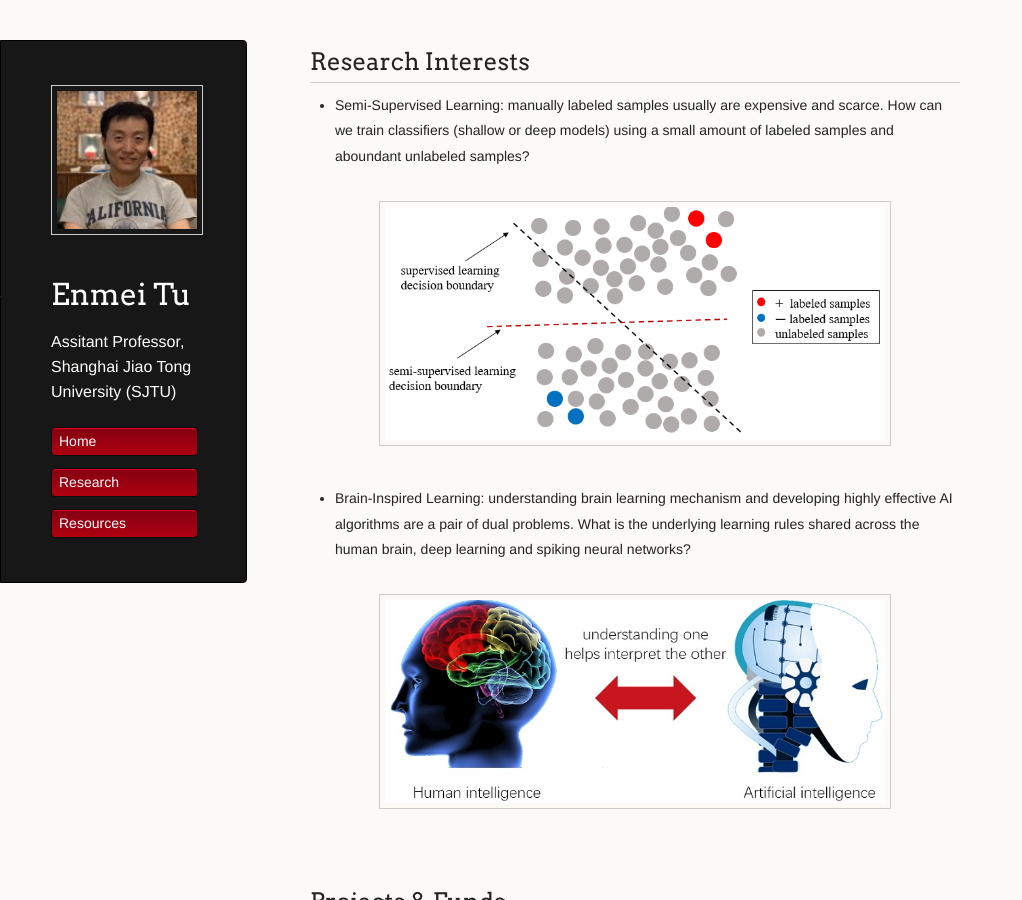
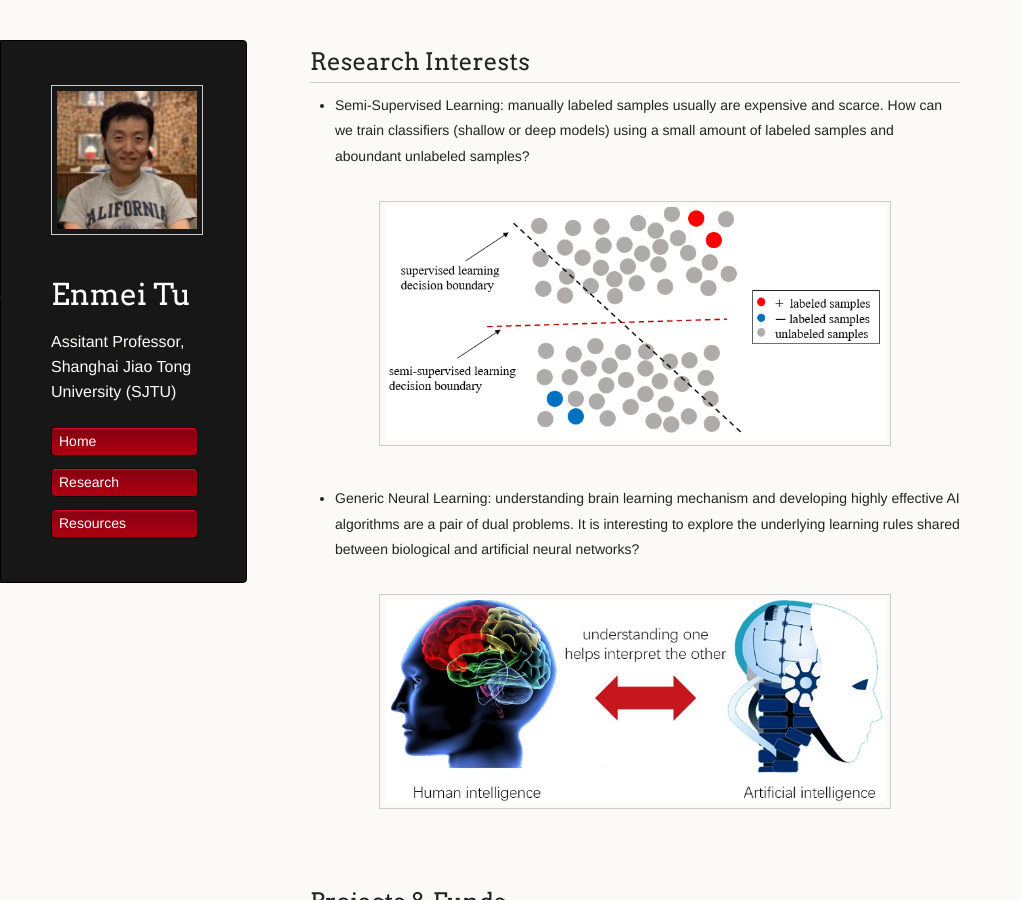
Before and after one commit to hellotem/enmeitu.github.io, a Jekyll site: the page built from research/index.md, in a window 1280 px wide and 900 px high. Shown: the whole window, without its empty margins (0-1022 px from the left). Built offline with Jekyll 4.4.1, drawn with Linux system fonts in a browser that asks for light colours; our own code applies the rules of GitHub Pages for plain Markdown files.

Commit message:
Update index.md

```diff
--- a/research/index.md
+++ b/research/index.md
@@ -4,7 +4,7 @@
 
 <div style="text-align:center"><img src="ssl7.png" alt="Markdown Monster icon" align="center" width="500" /></div>
 
-* Brain-Inspired Learning: understanding brain learning mechanism and developing highly effective AI algorithms are a pair of dual problems. What is the underlying learning rules shared across the human brain, deep learning and spiking neural networks?
+* Generic Neural Learning: understanding brain learning mechanism and developing highly effective AI algorithms are a pair of dual problems. It is interesting to explore the underlying learning rules shared between biological and artificial neural networks?
 
 <div style="text-align:center"><img src="biai4.jpg" alt="Markdown Monster icon" align="center" width="500"/></div>
 
```
